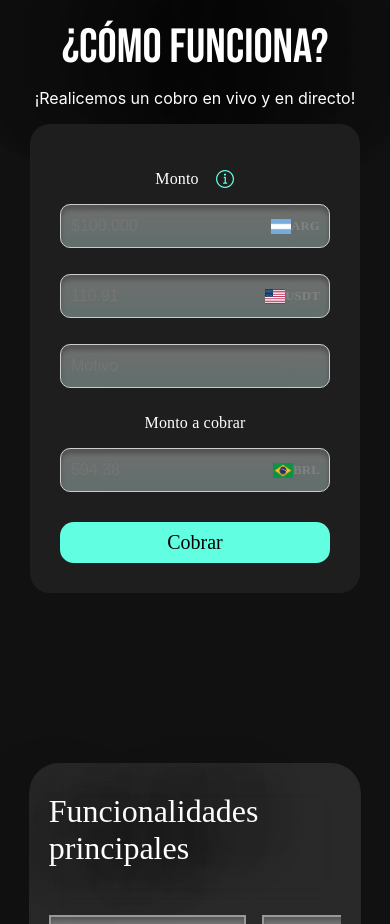
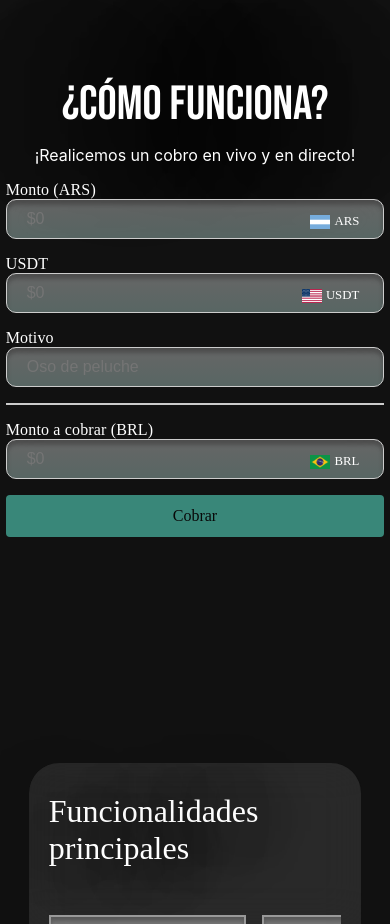
Before and after one commit to MariaBelenCaporale/Megapix, a React (Vite) app: page / in a window 390 px wide. Shown: the part 2400-3324 px from the top of the page. Built offline with nearby package versions, Linux system fonts and the light colour scheme; no server answers.

Commit message:
cobros section

```diff
--- a/src/components/Inputs/Inputs.jsx
+++ b/src/components/Inputs/Inputs.jsx
@@ -1,125 +1,136 @@
-import { useState } from "react";
-import "./styles.css";
+import { useState, useTransition, useEffect } from 'react';
+import useCalculateBrl from '../../hooks/useCalculateBrl';
+import useCalculateArs from "../../hooks/useCalculateArs";
 import argentinaFlag from '../../images/argentina.png';
 import eeuuFlag from '../../images/eeuu.png';
 import brasilFlag from '../../images/brasil.jpg';
-import Info from '../../images/info.png';
+import './styles.css';
 
 const Inputs = () => {
-  const [inputValues, setInputValues] = useState({
-    input1: "",
-    input2: "",
-    input3: "",
-    input4: "",
-  });
+  const [isLoadingQr, startTransitionQr] = useTransition();
+  const [arsInput, setArsInput] = useState('');
+  const [usdInput, setUsdInput] = useState('');
+  const [brlInput, setBrlInput] = useState('');
+  const [concept, setConcept] = useState('');
 
-  const [isInput1Focused, setIsInput1Focused] = useState(false);
-  const [isInput2Focused, setIsInput2Focused] = useState(false);
+  const { isPendingBrl, prices } = useCalculateBrl(usdInput);
+  const { arsPrice, isPendingArs } = useCalculateArs();
 
-  const handleChange = (e) => {
-    const { name, value } = e.target;
-    setInputValues({
-      ...inputValues,
-      [name]: value,
+  useEffect(() => {
+    if (isNaN(parseFloat(usdInput)) || !prices?.total_brl) {
+      setBrlInput('');
+    } else {
+      setBrlInput(prices?.total_brl);
+    }
+  }, [prices, usdInput]);
+
+  const handleArsChange = (event) => {
+    const ars = event.target.value;
+    setArsInput(ars);
+    const usd = parseFloat(ars) / parseFloat(arsPrice);
+    setUsdInput(usd.toFixed(2));
+  };
+
+  const handleUsdChange = (event) => {
+    const usd = event.target.value;
+    setUsdInput(usd);
+    const ars = parseFloat(usd) * parseFloat(arsPrice);
+    setArsInput(ars.toFixed(2));
+  };
+
+  const generateQrAction = async (event) => {
+    event.preventDefault();
+    startTransitionQr(async () => {
+      // envío de formulario
     });
   };
 
-  const handleFocusInput1 = () => {
-    setIsInput1Focused(true);
-  };
+  return (
+    <form onSubmit={generateQrAction} style={{ maxWidth: '600px', margin: '0 auto' }}>
+      <div style={{ position: 'relative', marginBottom: '16px' }}>
+        <label className='monto'>Monto (ARS)</label>
+        <input className='inputs'
+          type='number'
+          name='arsInput'
+          value={arsInput}
+          disabled={isPendingArs}
+          placeholder='$0'
+          onChange={handleArsChange}
+        />
 
-  const handleBlurInput1 = () => {
-    setIsInput1Focused(false);
-  };
-
-  const handleFocusInput2 = () => {
-    setIsInput2Focused(true);
-  };
-
-  const handleBlurInput2 = () => {
-    setIsInput2Focused(false);
-  };
-
-  return (
-    <div className="containerTotalInput">
-      <div className="containerMonto">
-        <p className="monto">Monto</p>
-        <img src={Info} alt="Info Icon"/>
-      </div>
-      <div className="containerInput">
-        <div className="inputWrapper">
-          {isInput1Focused && (
-            <div className="containerItemUno">
-              <p className="itemUno">Ingresa el monto que querés cobrar 👉🏻</p>
-            </div>
-          )}
-          <input
-            placeholder="$100.000"
-            className="inputs"
-            type="text"
-            name="input1"
-            value={inputValues.input1}
-            onChange={handleChange}
-            onFocus={handleFocusInput1}
-            onBlur={handleBlurInput1}
-          />
-          <div className="containerFlagInput">
-            <img src={argentinaFlag} alt="Bandera de Argentina" className="flagIcon" />
-            <p className="countryOk">ARG</p>
+        <div className='flag-container'>
+          <img className='flagIcon' src={argentinaFlag} alt='Bandera de Argentina' />
+          <span className='currency-label'>ARS</span>
         </div>
       </div>
 
-        <div className="inputWrapper">
-          <input
-            placeholder="110.91"
-            className="inputs"
-            type="text"
-            name="input2"
-            value={inputValues.input2}
-            onChange={handleChange}
-            onFocus={handleFocusInput2}
-            onBlur={handleBlurInput2}
+      <div style={{ position: 'relative', marginBottom: '16px' }}>
+        <label className='monto'>USDT</label>
+        <input className='inputs'
+          type='number'
+          name='usdInput'
+          value={usdInput}
+          disabled={isPendingArs}
+          placeholder='$0'
+          onChange={handleUsdChange}
         />
-          {isInput2Focused && (
-            <div className="infoMessage">
-              <p className="itemDos">“Conversión automática de pesos a reales, y en dólar digital que quedará en tu cuenta 🙌”.</p>
-            </div>
-          )}
-          <div className="containerFlagInput">
-            <img src={eeuuFlag} alt="Bandera de Estados Unidos" className="flagIcon" />
-            <p className="countryOk">USDT</p>
+        <div className='flag-container'>
+          <img className='flagIcon' src={eeuuFlag} alt='Bandera de Estados Unidos' />
+          <span className='currency-label'>USDT</span>
         </div>
       </div>
-        <div className="inputWrapper">
-          <input
-            placeholder="Motivo"
-            className="inputs"
-            type="text"
-            name="input3"
-            value={inputValues.input3}
-            onChange={handleChange}
+
+      <div style={{ marginBottom: '16px' }}>
+        <label className='monto'>Motivo</label>
+        <input className='inputs'
+          type='text'
+          name='concept'
+          placeholder='Oso de peluche'
+          value={concept}
+          onChange={(e) => setConcept(e.target.value)}
         />
       </div>
-      </div>
-      <p className="monto">Monto a cobrar</p>
-      <div className="inputWrapper">
-        <input
-          placeholder="594.38"
-          className="inputs"
-          type="text"
-          name="input4"
-          value={inputValues.input4}
-          onChange={handleChange}
+
+      <hr style={{ margin: '16px 0', border: '1px solid #ccc' }} />
+
+      <div style={{ position: 'relative', marginBottom: '16px' }}>
+        <label className='monto'>Monto a cobrar (BRL)</label>
+        <input className='inputs'
+          type='number'
+          name='brlInput'
+          value={brlInput}
+          readOnly
+          placeholder='$0'
         />
-        <div className="containerFlagInput">
-          <img src={brasilFlag} alt="Bandera de Brasil" className="flagIcon" />
-          <p className="countryOk">BRL</p>
+        <div className='flag-container'>
+          <img className='flagIcon' src={brasilFlag} alt='Bandera de Brasil' />
+          <span className='currency-label'>BRL</span>
         </div>
       </div>
-      <button className="btnCobro">
-        <p className="cobrar">Cobrar</p>
+
+      <button
+        type='submit'
+        style={{
+          width: '100%',
+          padding: '12px',
+          fontSize: '16px',
+          borderRadius: '4px',
+          border: 'none',
+          fontFamily: 'Poppins',
+          backgroundColor: '#62FEE2',
+          color: 'black',
+          cursor: 'pointer',
+          display: 'flex',
+          alignItems: 'center',
+          justifyContent: 'center',
+          opacity: (!concept || !usdInput || !arsInput) ? 0.5 : 1
+        }}
+        disabled={!concept || !usdInput || !arsInput || isPendingBrl || isLoadingQr || isPendingArs}
+      >
+        <span>Cobrar</span>
       </button>
-    </div>
+
+    </form>
   );
 };
 
--- a/src/components/Inputs/styles.css
+++ b/src/components/Inputs/styles.css
@@ -1,14 +1,3 @@
-.containerTotalInput {
-  position: relative;
-}
-
-.containerMonto {
-  display: flex;
-  flex-direction: row;
-  align-items: center;
-  gap: 1rem;
-}
-
 .monto {
   color: #FFF;
   font-family: 'Poppins';
@@ -19,169 +8,42 @@
   letter-spacing: 0.16px;
 }
 
-.containerInput {
-  display: flex;
-  flex-direction: column;
-  align-items: center;
-  justify-content: center;
-  gap: 1rem;
-}
-
 .inputs {
-  width: 557px;
+  width: 100%;
   height: 40px;
   background: linear-gradient(180deg, rgba(255, 255, 255, 0.36) 0%, rgba(217, 255, 248, 0.36) 100%);
   border: 2px solid #62FEE2;
   border-radius: 10px;
   box-shadow: 0px 4.713px 4.713px 0px rgba(0, 0, 0, 0.25) inset;
   backdrop-filter: blur(21.028px);
-  padding-left: 30px;
+  padding-left: 20px;
   border: 1px solid #ccc;
   font-size: 16px;
   line-height: 24px;
+  position: relative;
+  box-sizing: border-box;
+  color: white;
 }
 
-.inputWrapper {
-  position: relative;
+.flag-container {
+  position: absolute;
+  top: 70%;
+  right: 25px;
+  transform: translateY(-50%);
   display: flex;
   align-items: center;
-  margin-bottom: 10px;
+  height: 100%;
 }
 
 .flagIcon {
   width: 20px;
-  height: 15px;
+  height: 14px;
+  margin-right: 4px;
 }
 
-.containerFlagInput {
-  display: flex;
-  flex-direction: row;
-  align-items: center;
-  justify-content: center;
-  position: absolute;
-  right: 10px;
-}
-
-.countryOk {
-  color: #828282;
-  font-family: 'Poppins';
-  font-size: 0.8em;
-  font-style: normal;
-  font-weight: 600;
-  line-height: normal;
-  letter-spacing: 0.18px;
-}
-
-.infoMessage {
-  position: absolute;
-  top: 50%;
-  left: 100%;
-  margin-left: 10px;
-  background-color: rgba(255, 255, 255, 0.10);
-  padding: 10px;
-  border-radius: 5px;
-  box-shadow: 0 2px 4px rgba(0, 0, 0, 0.1);
-  z-index: 1000;
-  transform: translateY(-50%);
-  width: 50%;
-}
-
-.containerItemUno {
-  position: absolute;
-  top: 50%;
-  left: -350px;
-  background-color: rgba(255, 255, 255, 0.10);
-  padding: 10px;
-  border-radius: 5px;
-  box-shadow: 0 2px 4px rgba(0, 0, 0, 0.1);
-  z-index: 1000;
-  transform: translateY(-50%);
-  width: 50%;
-  display: flex;
-  justify-content: center;
-}
-
-.itemUno, .itemDos {
+.currency-label {
   color: #FFF;
   font-family: 'Poppins';
-  font-size: 1em;
-  width: 100%;
-  font-style: normal;
-  text-align: center;
+  font-size: .8em;
   font-weight: 500;
-  line-height: normal;
 }
-
-.btnCobro {
-  border-radius: 13.845px;
-  background: #62FEE2;
-  width: 100%;
-  border: none;
-  margin-top: 20px;
-  cursor: pointer;
-}
-
-.cobrar {
-  color: #000;
-  text-align: center;
-  font-family: 'Poppins';
-  font-size: 1.5em;
-  font-weight: 400;
-  padding: 8px;
-  margin: 0px;
-}
-
-@media (min-width: 360px) and (max-width: 576px){
-  .containerTotalInput {
-    width: 270px;
-    height: auto;
-    flex-shrink: 0;
-    border-radius: 20px;
-    background: #1E1E1E;
-    position: relative;
-    padding: 30px;
-    align-items: center;
-    justify-content: center;
-    display: flex;
-    flex-direction: column;
-  }
-  .containerInput {
-    width: 100%;
-  }
-  .inputWrapper {
-    width: 100%;
-    justify-content: center;
-  }
-  .inputs {
-    padding-left: 10px;
-  }
-  .containerItemUno {
-    position: absolute;
-    top: 100px;
-    left: auto;
-    margin-left: 0px;
-    background-color: #1E1E1E;
-    padding: 10px;
-    border-radius: 5px;
-    box-shadow: 0 2px 4px rgba(0, 0, 0, 0.519);
-    z-index: 1000;
-    width: 90%;
-  }
-  .infoMessage {
-    position: absolute;
-    top: 100px;
-    left: auto;
-    margin-left: 0px;
-    background-color: #1E1E1E;
-    padding: 10px;
-    border-radius: 5px;
-    box-shadow: 0 2px 4px rgba(0, 0, 0, 0.519);
-    z-index: 1000;
-    width: 90%;
-  }
-  .itemUno, .itemDos {
-    color: #FFF;
-    font-family: 'Poppins';
-    font-size: .7em;
-  }
-}
--- /dev/null
+++ b/src/hooks/requests.jsx
@@ -0,0 +1,37 @@
+const API_URL = 'https://stage-backend.megapix.lat/api/v1';
+
+export const getArsPrice = async () => {
+  try {
+    const response = await fetch(`${API_URL}/manteca/prices/USDT_ARS`, {
+      method: 'GET'
+    });
+
+    if (!response.ok) {
+      throw new Error(`HTTP error! status: ${response.status}`);
+    }
+
+    const data = await response.json();
+    return data;
+  } catch (error) {
+    console.error('Error fetching ARS price:', error);
+    throw error;
+  }
+};
+
+export const getBrlCotization = async (amount) => {
+  try {
+    const response = await fetch(`${API_URL}/pix/quote_brl?amount=${amount}`, {
+      method: 'GET'
+    });
+
+    if (!response.ok) {
+      throw new Error(`HTTP error! status: ${response.status}`);
+    }
+
+    const data = await response.json();
+    return data?.data;
+  } catch (error) {
+    console.error('Error fetching BRL cotization:', error);
+    throw error;
+  }
+};
--- /dev/null
+++ b/src/hooks/useCalculateArs.js
@@ -0,0 +1,26 @@
+import { useEffect, useState, useTransition, useCallback } from 'react';
+import { getArsPrice } from '../hooks/requests';
+
+const useCalculateArs = () => {
+  const [isPendingArs, startTransition] = useTransition();
+  const [arsPrice, setArsPrice] = useState();
+
+  const calculateArsPrice = useCallback(
+    (amount) => {
+      if (isPendingArs || arsPrice === undefined) return;
+      return amount * parseFloat(arsPrice);
+    },
+    [isPendingArs, arsPrice]
+  );
+
+  useEffect(() => {
+    startTransition(async () => {
+      const request = await getArsPrice();
+      setArsPrice(request?.buy);
+    });
+  }, [startTransition]);
+
+  return { isPendingArs, arsPrice, calculateArsPrice };
+};
+
+export default useCalculateArs;
--- /dev/null
+++ b/src/hooks/useCalculateBrl.jsx
@@ -0,0 +1,24 @@
+import { useEffect, useState, useTransition } from 'react';
+import { getBrlCotization } from '../hooks/requests';
+
+const useCalculateBrl = (amount) => {
+  const [isPendingBrl, startTransition] = useTransition();
+  const [prices, setPrices] = useState();
+
+  useEffect(() => {
+    if (!amount || isNaN(parseFloat(amount))) return;
+
+    const debounce = setTimeout(() => {
+      startTransition(async () => {
+        const request = await getBrlCotization(amount);
+        setPrices(request);
+      });
+    }, 500);
+
+    return () => clearTimeout(debounce);
+  }, [amount, startTransition]);
+
+  return { isPendingBrl, prices };
+};
+
+export default useCalculateBrl;
```
Lines whose indentation alone changed are shown as unchanged.
